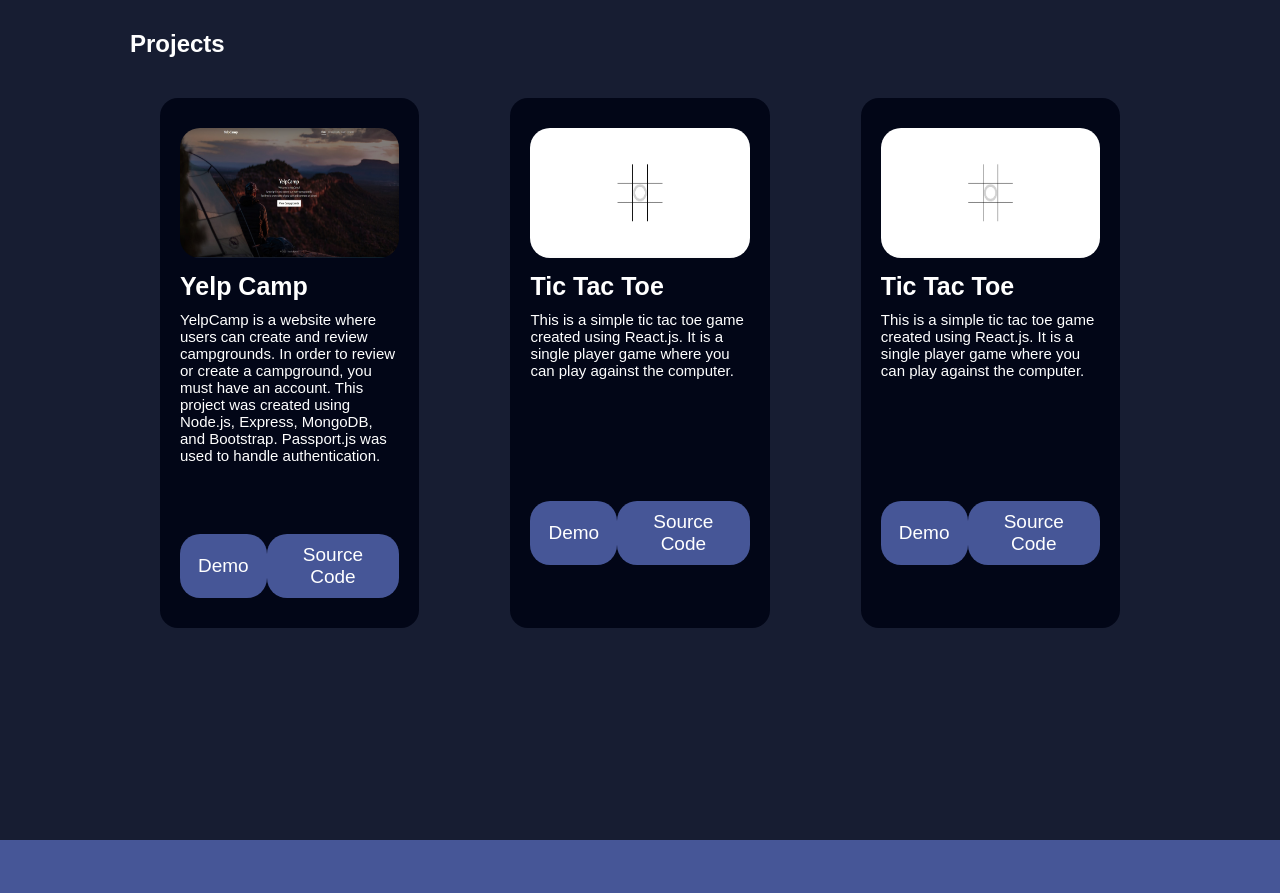
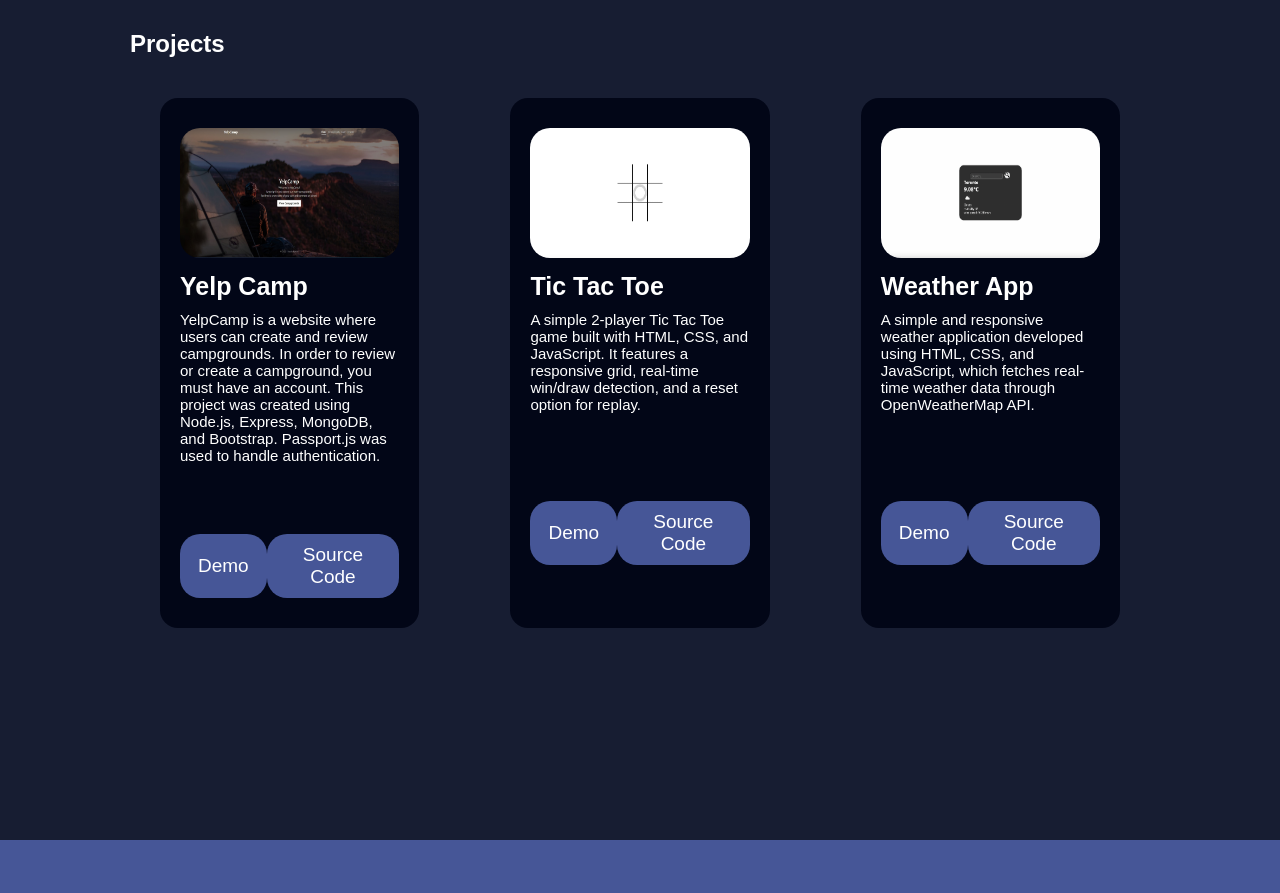
Before and after one commit to hardikkumar32/Portfolio-main, a React (Vite) app: page / in a window 1280 px wide. Shown: the part 2320-3213 px from the top of the page. Built offline with nearby package versions, Linux system fonts and the light colour scheme.

Commit message:
design changes

```diff
--- a/package.json
+++ b/package.json
@@ -10,6 +10,7 @@
     "preview": "vite preview"
   },
   "dependencies": {
+    "lucide-react": "^0.511.0",
     "react": "^19.1.0",
     "react-dom": "^19.1.0"
   },
--- a/src/PortfolioPage/PortfolioPage.scss
+++ b/src/PortfolioPage/PortfolioPage.scss
@@ -28,6 +28,9 @@
                 display: flex;
                 justify-content: space-between;
                 list-style: none;
+                li {
+                    cursor: pointer;
+                }
                 /* width: 400px; */
                 gap: 30px;
                 a {
--- a/src/PortfolioPage/ProjectsPage/ProjectCard/ProjectCard.jsx
+++ b/src/PortfolioPage/ProjectsPage/ProjectCard/ProjectCard.jsx
@@ -1,6 +1,7 @@
 import "../../../PortfolioPage/PortfolioPage.scss";
 import yelpCamp from "../../../assets/yelpCampImg.jpg";
 import tictactoe from "../../../assets/tictactoeImg.jpg";
+import weatherImg from "../../../assets/WeatherAppImg.png";
 
 function ProjectCard({ projectName, id, description, demoLink, gitHubLink }) {
   const selectImage = (id) => {
@@ -9,6 +10,8 @@ function ProjectCard({ projectName, id, description, demoLink, gitHubLink }) {
         return yelpCamp;
       case "tictactoe":
         return tictactoe;
+      case "weatherApp":
+        return weatherImg;
       default:
         return yelpCamp;
     }
--- a/src/PortfolioPage/ProjectsPage/ProjectsPage.jsx
+++ b/src/PortfolioPage/ProjectsPage/ProjectsPage.jsx
@@ -12,9 +12,17 @@ const projects = {
     name: "Tic Tac Toe",
     id: "tictactoe",
     description:
-      "This is a simple tic tac toe game created using React.js. It is a single player game where you can play against the computer.",
+      "A simple 2-player Tic Tac Toe game built with HTML, CSS, and JavaScript. It features a responsive grid, real-time win/draw detection, and a reset option for replay.",
     demoLink: "https://hardikkumar32.github.io/Advance-Tic-Tac-Toe-Game/",
     gitHubLink: "https://github.com/hardikkumar32/Advance-Tic-Tac-Toe-Game",
+  },
+  weatherApp: {
+    name: "Weather App",
+    id: "weatherApp",
+    description:
+      "A simple and responsive weather application developed using HTML, CSS, and JavaScript, which fetches real-time weather data through OpenWeatherMap API.",
+    demoLink: "https://hardikkumar32.github.io/weatherapp/",
+    gitHubLink: "https://github.com/hardikkumar32/weatherapp",
   },
 };
 function ProjectsPage() {
@@ -37,14 +45,14 @@ function ProjectsPage() {
           demoLink={projects.tictactoe.demoLink}
           gitHubLink={projects.tictactoe.gitHubLink}
         />
+
         <ProjectCard
-          projectName={projects.tictactoe.name}
-          id={projects.tictactoe.id}
-          description={projects.tictactoe.description}
-          demoLink={projects.tictactoe.demoLink}
-          gitHubLink={projects.tictactoe.gitHubLink}
+          projectName={projects.weatherApp.name}
+          id={projects.weatherApp.id}
+          description={projects.weatherApp.description}
+          demoLink={projects.weatherApp.demoLink}
+          gitHubLink={projects.weatherApp.gitHubLink}
         />
-        {/* <ProjectCard /> */}
       </div>
     </div>
   );
```
Also changed, not shown: src/assets/WeatherAppImg.png (added).
